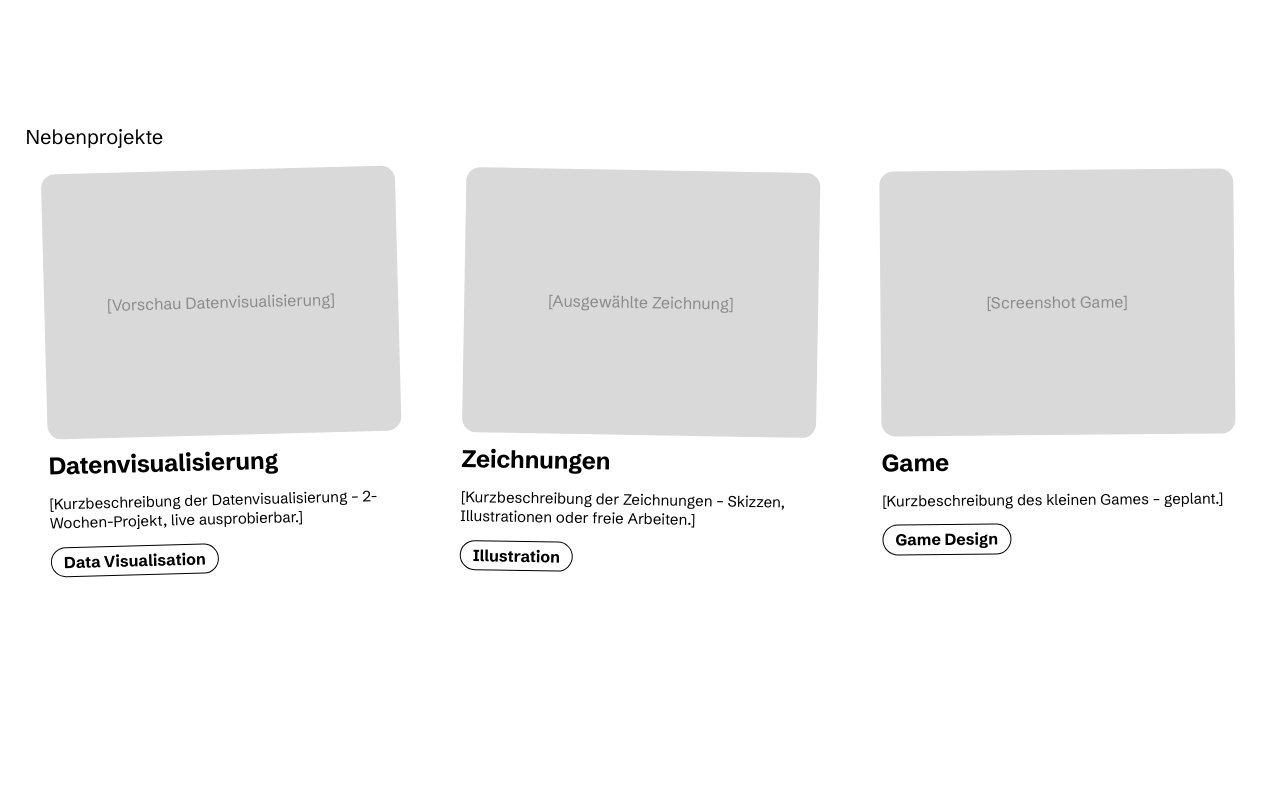
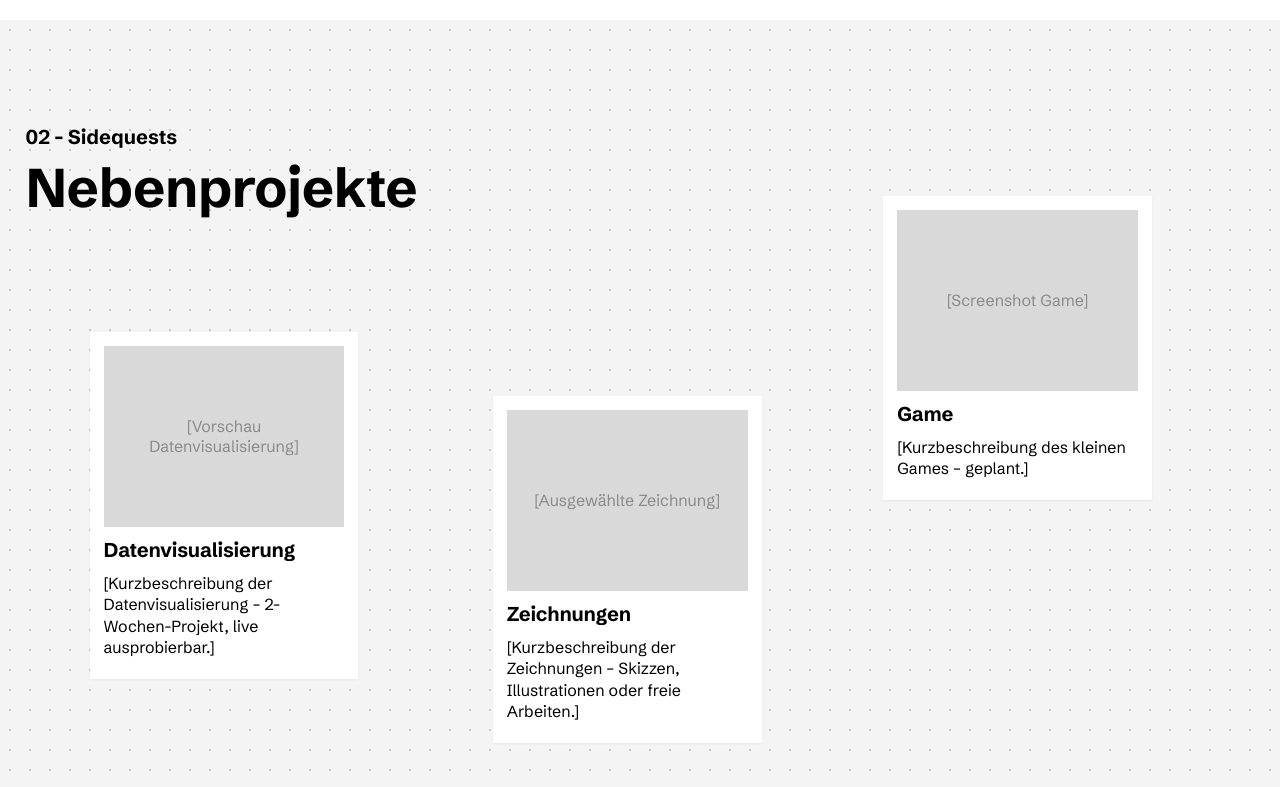
Before and after one commit to cosisoc/cosisoc, an Astro site: page / in a window 1280 px wide. Shown: the part 2460-3247 px from the top of the page. Built offline with nearby package versions, Linux system fonts and the light colour scheme; Astro itself is replaced by a stand-in of ours.

Commit message:
Schritt 5: Nebenprojekte mit Punktraster, Stapel fächert beim Scrollen auf
Co-Authored-By: Claude Opus 5.5 <noreply@anthropic.com>

```diff
--- a/src/components/SideProjects.astro
+++ b/src/components/SideProjects.astro
@@ -1,58 +1,89 @@
 ---
 import Media from './Media.astro';
-import { projectUrl, useT, type Lang } from '../i18n/utils';
+import SectionHead from './SectionHead.astro';
+import { copy } from '../i18n/copy';
+import { projectUrl, type Lang } from '../i18n/utils';
 import type { Project } from '../lib/projects';
 
+// Nebenprojekte: Karten liegen als gedrehter Stapel und fächern beim Scrollen ungeordnet auf.
 interface Props { lang: Lang; projects: Project[] }
 const { lang, projects } = Astro.props;
-const t = useT(lang);
-// TODO: Kartenstapel, der beim Scrollen auffächert. Bis dahin liegen die Karten leicht gedreht nebeneinander.
+
+// Endpositionen aus Figma (Frame 5) in % der Bühne; der Stapel (Frame 4) liegt bei 36 % / 70 %.
+const PILE = { x: 36, y: 70 };
+const SPOTS = [
+  { x: 7, y: 39, r: -7 },
+  { x: 38.5, y: 47, r: 8 },
+  { x: 69, y: 22, r: -2 },
+];
+const style = (i: number) => {
+  const s = SPOTS[i % SPOTS.length];
+  return `--x:${s.x}; --y:${s.y}; --dx:${PILE.x - s.x}; --dy:${PILE.y - s.y}; --r:${s.r}; --i:${i}; z-index:${projects.length - i}`;
+};
 ---
-<section class="section" id="side" data-nav-section="side">
-  <div class="section-head">
-    <div>
-      <span class="eyebrow">{t('nav.side')}</span>
-      <h2>{t('side.title')}</h2>
+<section id="side" class="dotted" data-nav-section="side">
+  <div class="side-track" data-pin data-pin-end="0.75">
+    <div class="side-sticky section">
+      <SectionHead label={copy[lang].side.label} title={copy[lang].side.title} />
+      <ul class="side-stage">
+        {projects.map((p, i) => (
+          <li class="side-card" style={style(i)}>
+            <a href={projectUrl(lang, p.slug)} data-panel-open={p.slug}>
+              <Media media={p.data.preview} class="side-media" sizes="320px" />
+              <h3>{p.data.title}</h3>
+              <p>{p.data.short}</p>
+            </a>
+          </li>
+        ))}
+      </ul>
     </div>
   </div>
-  <ul class="cards">
-    {projects.map((p) => (
-      <li class="card">
-        <a href={projectUrl(lang, p.slug)} data-panel-open={p.slug}>
-          <Media media={p.data.preview} class="card-media" sizes="400px" />
-          <h3>{p.data.title}</h3>
-          <p>{p.data.short}</p>
-          <ul class="tags">{p.data.tags.map((tag) => <li class="tag">{tag}</li>)}</ul>
-        </a>
-      </li>
-    ))}
-  </ul>
 </section>
 
+<script src="../scripts/scrollpin.js"></script>
+
 <style>
-  .cards {
-    display: grid;
-    grid-template-columns: repeat(auto-fit, minmax(260px, 1fr));
-    gap: 24px;
-  }
-  .card a {
+  .side-track { --p: 1; }
+  .side-stage { display: flex; flex-wrap: wrap; gap: 32px; margin-top: 48px; }
+  .side-card { width: min(318px, 100%); }
+  .side-card:nth-child(even) { margin-top: 64px; }
+  .side-card a {
     display: flex;
     flex-direction: column;
-    gap: 14px;
-    height: 100%;
-    padding: 20px;
-    border-radius: var(--radius-lg);
-    background: var(--c-surface);
-    border: 1px solid var(--c-border);
+    gap: 12px;
+    padding: 14px 14px 20px;
+    background: var(--c-card);
     color: var(--c-text);
     text-decoration: none;
+    box-shadow: 0 1px 2px rgb(0 0 0 / 0.06);
     transition: transform var(--dur) var(--ease);
   }
-  .card:nth-child(3n + 1) a { transform: rotate(-1.5deg); }
-  .card:nth-child(3n + 2) a { transform: rotate(1deg); }
-  .card:nth-child(3n + 3) a { transform: rotate(-0.5deg); }
-  .card a:hover { transform: rotate(0) translateY(-4px); }
-  .card :global(.card-media) { aspect-ratio: 4 / 3; }
-  h3 { font-size: 24px; }
-  p { font-size: 15px; color: var(--c-text-soft); }
+  .side-card a:hover { transform: translateY(-6px); }
+  .side-card :global(.side-media) { aspect-ratio: 4 / 3; border-radius: 0; }
+  h3 { font-size: var(--fs-m); }
+  p { font-size: var(--fs-s); line-height: 1.35; }
+
+  /* Gepinnt: Bühne füllt den Bildschirm, Karten wandern vom Stapel an ihre Plätze */
+  :global(.pins) .side-track { height: 220vh; }
+  :global(.pins) .side-sticky { position: sticky; top: 0; height: 100vh; overflow: clip; }
+  :global(.pins) .side-stage {
+    position: absolute;
+    inset: 0;
+    margin: 0;
+    container-type: size;
+    pointer-events: none;
+  }
+  :global(.pins) .side-card {
+    /* jede Karte startet etwas später → natürliches Auffächern */
+    --q: clamp(0, (var(--p) - var(--i) * 0.12) / 0.76, 1);
+    position: absolute;
+    left: calc(var(--x) * 1%);
+    top: calc(var(--y) * 1%);
+    width: min(21cqw, 34cqh);
+    margin: 0;
+    pointer-events: auto;
+    transform:
+      translate(calc((1 - var(--q)) * var(--dx) * 1cqw), calc((1 - var(--q)) * var(--dy) * 1cqh))
+      rotate(calc((1 - var(--q)) * var(--r) * 1deg));
+  }
 </style>
```
